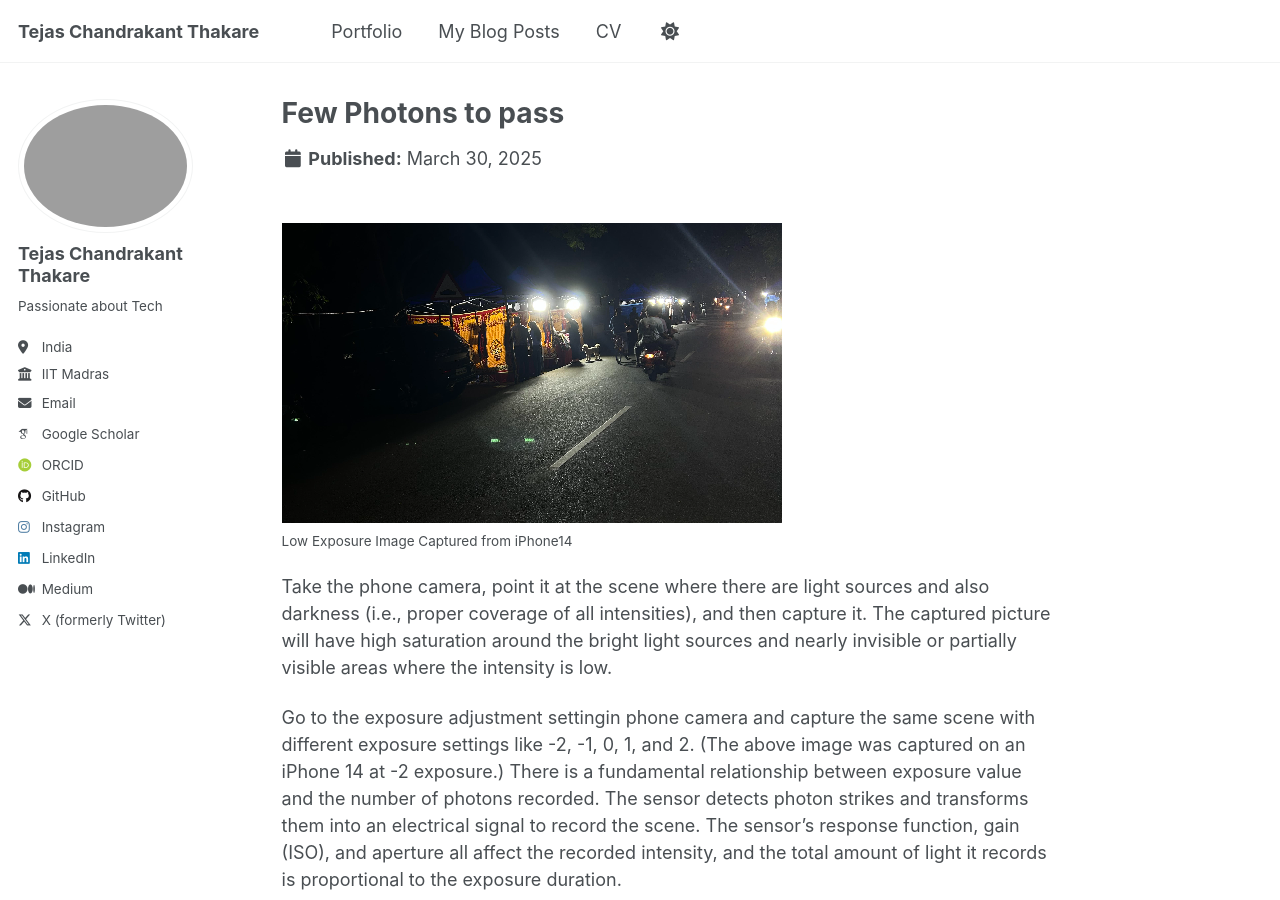
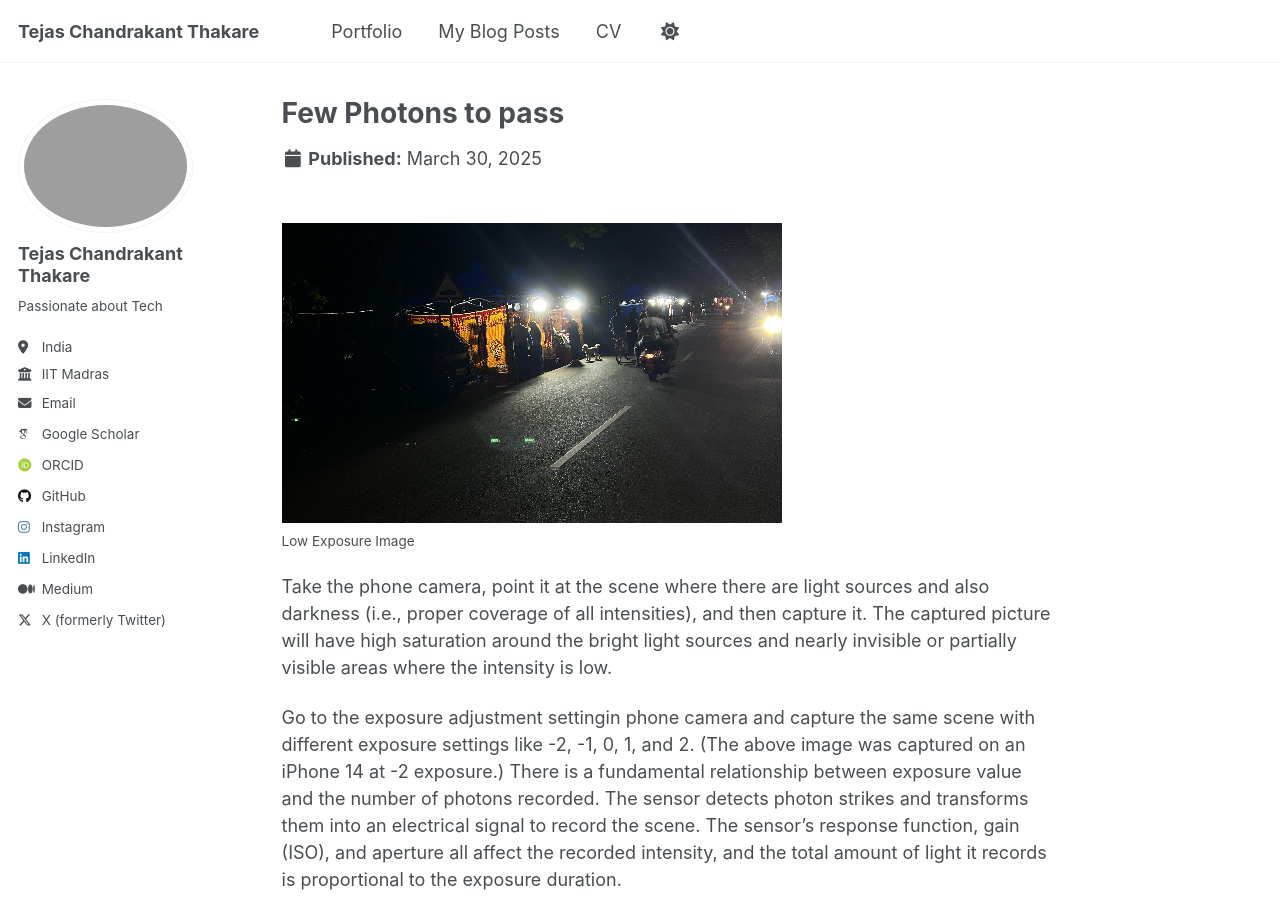
Before and after one commit to TejasCThakare/tejascthakare.github.io, a Jekyll site: the page built from _portfolio/portfolio-2.md, in a window 1280 px wide and 900 px high. Built offline with Jekyll 4.4.1, drawn with Linux system fonts in a browser that asks for light colours; some web fonts are replaced.

Commit message:
Update portfolio-2.md

```diff
--- a/_portfolio/portfolio-2.md
+++ b/_portfolio/portfolio-2.md
@@ -4,7 +4,7 @@ excerpt: "High Dynamic Range-Very Cool <br/><img src='/images/lowexpiitm-500x300
 collection: portfolio
 ---
 <br/><img src='/images/lowexpiitm-500x300.jpg'><br/>
-<sub>Low Exposure Image Captured from iPhone14<sub/>
+<sub>Low Exposure Image<sub/>
 
 Take the phone camera, point it at the scene where there are light sources and also darkness (i.e., proper coverage of all intensities), and then capture it. The captured picture will have high saturation around the bright light sources and nearly invisible or partially visible areas where the intensity is low.
 
```
